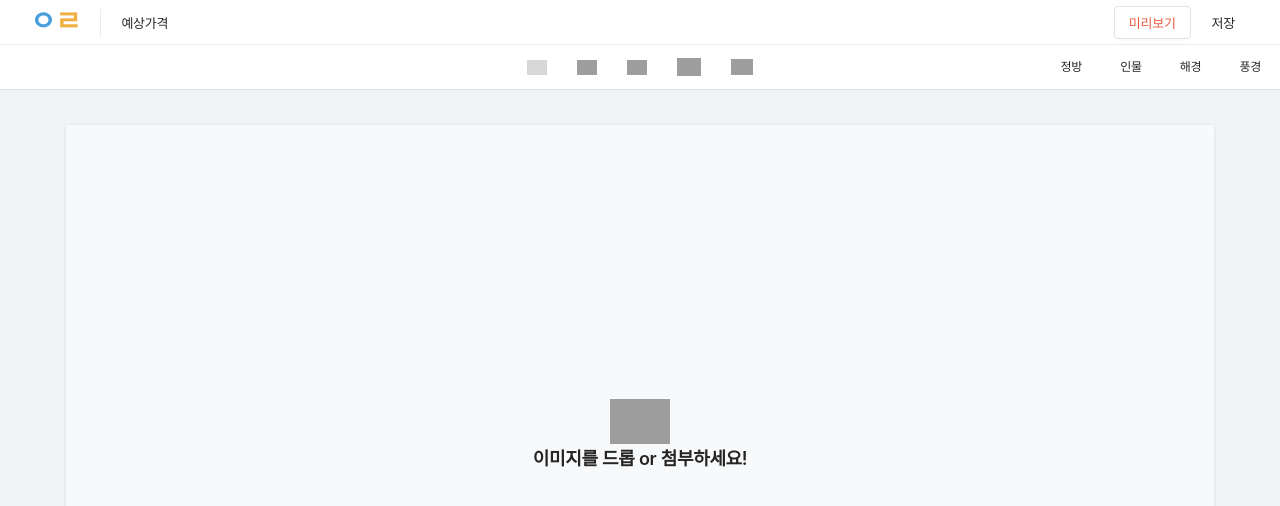
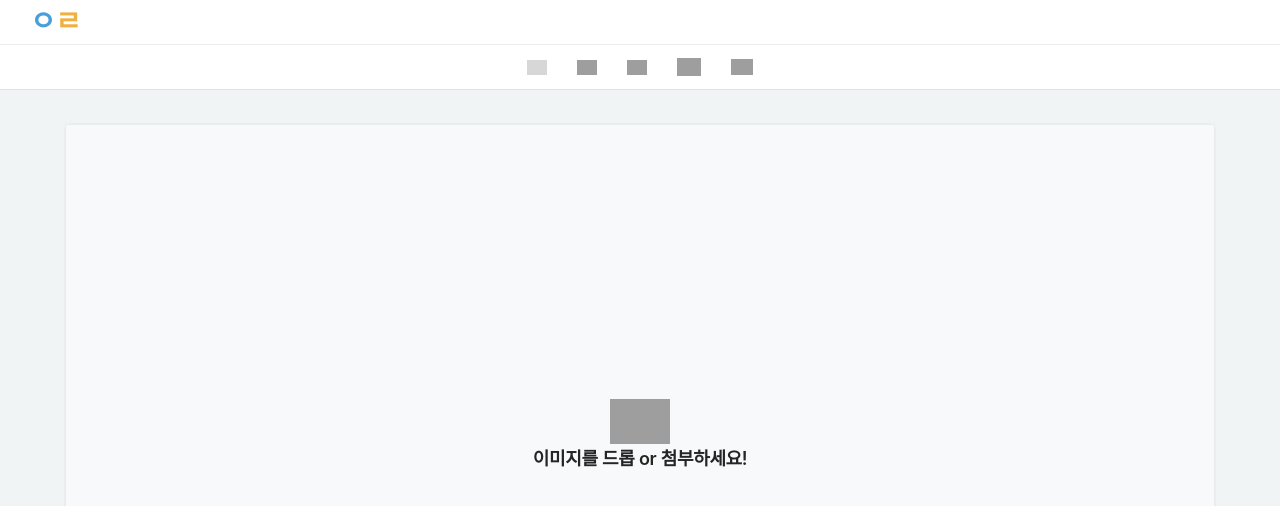
Before and after one commit to mecanvas/early-front, a Next.js app: page /tool/divided in a window 1280 px wide. Shown: the top 506 px of the page. Built offline with nearby package versions, Linux system fonts and the light colour scheme; grey boxes are pictures that could not be loaded; a web font is replaced by a local one.

Commit message:
헤더 애니메이션 추가 및, 이미지 업로드된 상태가 아니면 숨기기

```diff
--- a/src/components/tool/ToolHeader.tsx
+++ b/src/components/tool/ToolHeader.tsx
@@ -13,16 +13,19 @@ import {
   ToolSinglePrice,
 } from './divided/DividedToolStyle';
 import { theme } from 'src/style/theme';
+import { useOpacity } from 'src/hooks/useOpacity';
 
 interface Props {
   singlePrice?: string;
   singleCanvasName?: string;
+  imgUrl: string;
 }
 
-const ToolHeader = ({ singlePrice, singleCanvasName }: Props) => {
+const ToolHeader = ({ singlePrice, singleCanvasName, imgUrl }: Props) => {
   const [isPreview, setIsPreview] = useGlobalState<boolean>('isPreview');
   const [isSaveCanvas, setIsSaveCanvas] = useGlobalState<boolean>('saveModal');
   const [framePrice] = useGlobalState<FramePrice[]>('framePrice');
+  const { OpacityComponent } = useOpacity(imgUrl || '');
 
   // 고른 액자의 이름과 수량
   const yourPriceList = useMemo(() => {
@@ -52,12 +55,7 @@ const ToolHeader = ({ singlePrice, singleCanvasName }: Props) => {
     <ToolHeaderMenu>
       <div style={{ display: 'flex', alignItems: 'center' }}>
         <Logo />
-        {singlePrice && singleCanvasName ? (
-          <ToolSinglePrice>
-            <span>{singleCanvasName} -</span>
-            <Button type="text">{singlePrice}원</Button>
-          </ToolSinglePrice>
-        ) : (
+        {!singlePrice && !singleCanvasName && imgUrl ? (
           <Popover
             style={{ padding: 0 }}
             content={
@@ -83,16 +81,28 @@ const ToolHeader = ({ singlePrice, singleCanvasName }: Props) => {
               )
             }
           >
+            <OpacityComponent>
               <Button
                 type="text"
                 style={{ borderLeft: `1px solid ${theme.color.gray200}`, paddingLeft: '20px', marginLeft: '20px' }}
               >
                 예상가격
               </Button>
+            </OpacityComponent>
           </Popover>
-        )}
+        ) : null}
+        {singlePrice && singleCanvasName && imgUrl ? (
+          <OpacityComponent>
+            <ToolSinglePrice>
+              <span>{singleCanvasName} -</span>
+              <Button type="text">{singlePrice}원</Button>
+            </ToolSinglePrice>
+          </OpacityComponent>
+        ) : null}
       </div>
-      <div>
+      {imgUrl && (
+        <OpacityComponent>
+          <>
             <Button onClick={handleImgPreview} type={!isPreview ? 'default' : 'primary'}>
               {!isPreview ? '미리보기' : '이미지로'}
             </Button>
@@ -105,7 +115,9 @@ const ToolHeader = ({ singlePrice, singleCanvasName }: Props) => {
                 yourPriceList={yourPriceList}
               />
             )}
-      </div>
+          </>
+        </OpacityComponent>
+      )}
     </ToolHeaderMenu>
   );
 };
--- a/src/components/tool/divided/DividedTool.tsx
+++ b/src/components/tool/divided/DividedTool.tsx
@@ -631,7 +631,7 @@ const Tool = () => {
 
         {/* 사진 조절하는 툴바들 */}
         <ToolHeaderWrapper>
-          <ToolHeader />
+          <ToolHeader imgUrl={imgUploadUrl || ''} />
           <DividedToolFactory croppedList={croppedList} setCroppedList={setCroppedList} />
         </ToolHeaderWrapper>
 
--- a/src/components/tool/divided/DividedToolFactory.tsx
+++ b/src/components/tool/divided/DividedToolFactory.tsx
@@ -24,10 +24,13 @@ const ToolFactory = ({ croppedList, setCroppedList }: Props) => {
   const [resizeWidth, setResizeWidth] = useGlobalState<number>('resizeWidth');
   const [resizeHeight, setResizeHeight] = useGlobalState<number>('resizeHeight');
   const [isResizeMode] = useGlobalState<boolean>('isResizeMode');
-  const [frameAttribute, setFrameAttribute] = useGlobalState<'정방' | '해경' | '인물' | '풍경'>('frameAttribute');
+  const [frameAttribute, setFrameAttribute] = useGlobalState<'정방' | '해경' | '인물' | '풍경'>(
+    'frameAttribute',
+    '정방',
+  );
   const [isGridGuideLine, setIsGridGuideLine] = useGlobalState<boolean>('isGridGuideLine');
   const [, setBgColor] = useGlobalState<string>('bgColor');
-  const [, setImgUploadUrl] = useGlobalState<string>('imgUploadUrl');
+  const [imgUploadUrl, setImgUploadUrl] = useGlobalState<string>('imgUploadUrl');
   const [, setImgUploadLoading] = useGlobalState<boolean>('imgUploadLoading');
   const [selectedFrameList, setSelectedFrameList] = useGlobalState<HTMLCanvasElement[]>('selectedFrameList');
   const [framePrice, setFramePrice] = useGlobalState<FramePrice[]>('framePrice');
@@ -127,20 +130,38 @@ const ToolFactory = ({ croppedList, setCroppedList }: Props) => {
             </Button>
           </Upload>
         </div>
+        {imgUploadUrl && (
           <FrameTool>
-          <Button type={frameAttribute === '정방' ? 'primary' : 'text'} onClick={handleGetFrameAttribute} value="정방">
+            <Button
+              type={frameAttribute === '정방' ? 'primary' : 'text'}
+              onClick={handleGetFrameAttribute}
+              value="정방"
+            >
               정방
             </Button>
-          <Button type={frameAttribute === '인물' ? 'primary' : 'text'} onClick={handleGetFrameAttribute} value="인물">
+            <Button
+              type={frameAttribute === '인물' ? 'primary' : 'text'}
+              onClick={handleGetFrameAttribute}
+              value="인물"
+            >
               인물
             </Button>
-          <Button type={frameAttribute === '해경' ? 'primary' : 'text'} onClick={handleGetFrameAttribute} value="해경">
+            <Button
+              type={frameAttribute === '해경' ? 'primary' : 'text'}
+              onClick={handleGetFrameAttribute}
+              value="해경"
+            >
               해경
             </Button>
-          <Button type={frameAttribute === '풍경' ? 'primary' : 'text'} onClick={handleGetFrameAttribute} value="풍경">
+            <Button
+              type={frameAttribute === '풍경' ? 'primary' : 'text'}
+              onClick={handleGetFrameAttribute}
+              value="풍경"
+            >
               풍경
             </Button>
           </FrameTool>
+        )}
       </FactoryTool>
     </>
   );
--- /dev/null
+++ b/src/hooks/useOpacity.tsx
@@ -0,0 +1,27 @@
+import React, { useEffect } from 'react';
+import { animated, useSpring } from 'react-spring';
+
+export const useOpacity = (imgUrl: string) => {
+  const [opacityAnimation, api] = useSpring(() => ({
+    from: { opacity: 0, translateY: `15px` },
+    to: { opacity: 1, translateY: `0px` },
+    config: { duration: 600 },
+  }));
+
+  useEffect(() => {
+    if (imgUrl) {
+      api.update({
+        from: { opacity: 0, translateY: `15px` },
+        to: { opacity: 1, translateY: `0px` },
+        config: { duration: 400 },
+      });
+      api.start();
+    }
+  }, [imgUrl, api]);
+
+  const OpacityComponent = ({ children }: { children: React.ReactChild }) => {
+    return <animated.div style={opacityAnimation}>{children}</animated.div>;
+  };
+
+  return { OpacityComponent };
+};
```
Also changed, not shown: src/components/tool/single/SingleTool.tsx (+29 -5 lines). Lines whose indentation alone changed are shown as unchanged.
